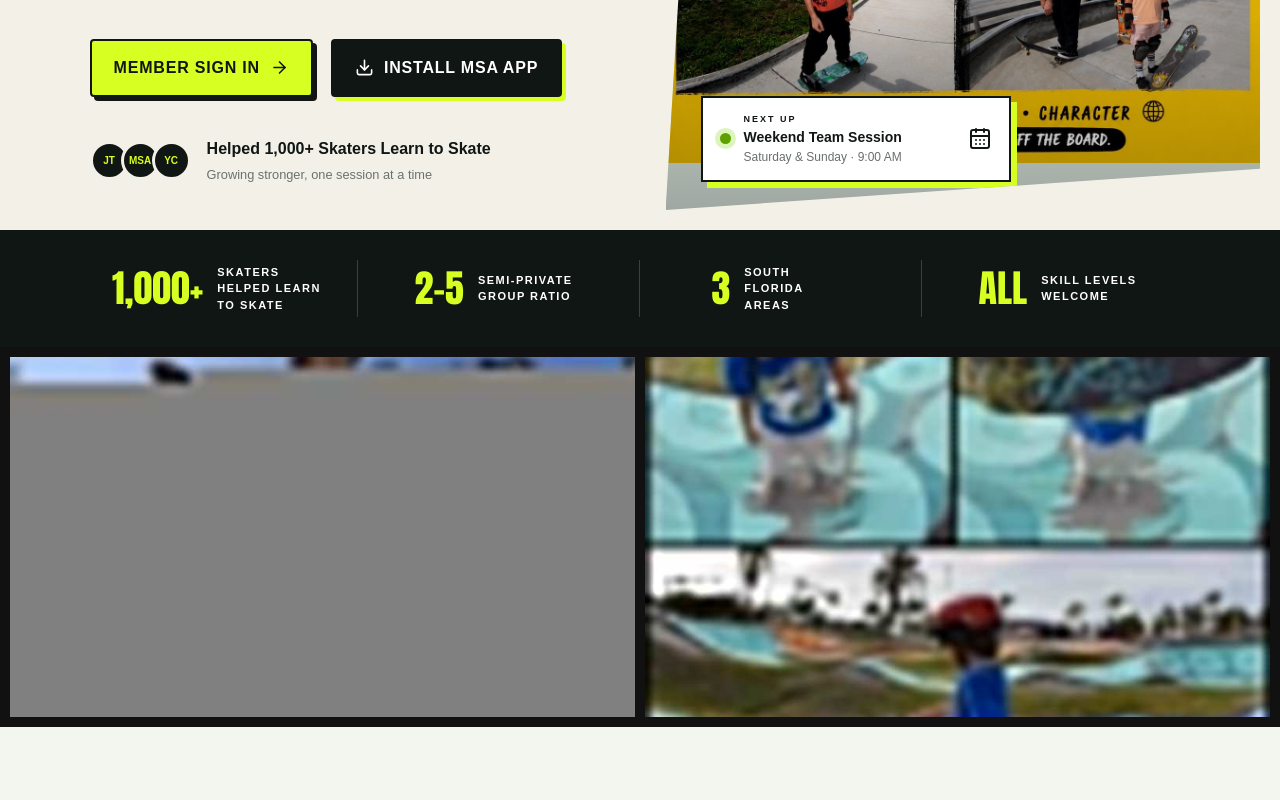
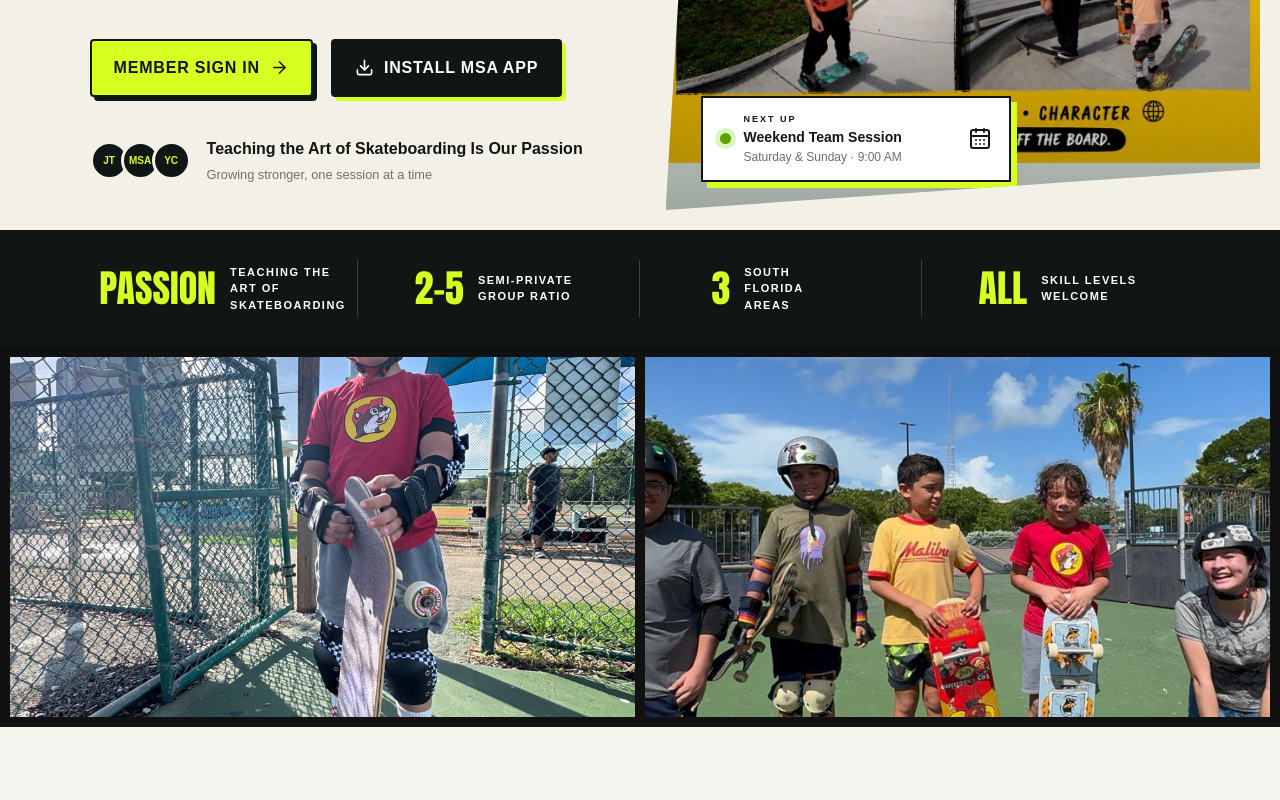
Before and after one commit to yointcounty/msa-dashboard, a Next.js app: page / in a window 1280 px wide. Shown: the part 580-1380 px from the top of the page. Built offline with nearby package versions, Linux system fonts and the light colour scheme; no server answers.

Commit message:
Refine homepage copy and replace low-quality photos

```diff
--- a/app/page.tsx
+++ b/app/page.tsx
@@ -145,7 +145,7 @@ export default function Home() {
             <em>ALL HERE.</em>
           </h1>
           <p className="hero-lede">
-            A private home for enrolled MSA skaters and Rad Families to follow
+            A private home for enrolled MSA skaters and families to follow
             tricks, coach updates, milestones, and upcoming sessions.
           </p>
           <div className="hero-actions">
@@ -165,7 +165,7 @@ export default function Home() {
               <span>YC</span>
             </div>
             <p>
-              <b>Helped 1,000+ Skaters Learn to Skate</b>
+              <b>Teaching the Art of Skateboarding Is Our Passion</b>
               <small>Growing stronger, one session at a time</small>
             </p>
           </div>
@@ -202,8 +202,8 @@ export default function Home() {
 
       <section className="proof-strip" aria-label="Academy highlights">
         <div>
-          <strong>1,000+</strong>
-          <span>SKATERS HELPED LEARN TO SKATE</span>
+          <strong>PASSION</strong>
+          <span>TEACHING THE ART OF SKATEBOARDING</span>
         </div>
         <div>
           <strong>2–5</strong>
@@ -231,8 +231,8 @@ export default function Home() {
       >
         <div style={{ position: "relative", minHeight: 360, overflow: "hidden" }}>
           <Image
-            src="/images/msa-home-1.jpg"
-            alt="Miami Skate Academy skater practicing at the skatepark"
+            src="/images/msa-real-login.jpg"
+            alt="Miami Skate Academy skater at the skatepark"
             fill
             sizes="(max-width: 700px) 50vw, 50vw"
             style={{ objectFit: "cover" }}
@@ -240,8 +240,8 @@ export default function Home() {
         </div>
         <div style={{ position: "relative", minHeight: 360, overflow: "hidden" }}>
           <Image
-            src="/images/msa-home-2.jpg"
-            alt="Young Miami Skate Academy skater with skateboard"
+            src="/images/msa-real-family.jpg"
+            alt="Miami Skate Academy skaters together at the skatepark"
             fill
             sizes="(max-width: 700px) 50vw, 50vw"
             style={{ objectFit: "cover" }}
@@ -396,7 +396,7 @@ export default function Home() {
         </div>
         <div className="family-copy">
           <p className="eyebrow">
-            <span /> Built for Rad Moms, Rad Dads &amp; Rad Families
+            <span /> Built for busy families
           </p>
           <h2>
             YOUR SKATER’S
@@ -405,8 +405,8 @@ export default function Home() {
           </h2>
           <p>
             The MSA Parent Portal keeps the details close and the progress
-            clear, so every Rad Family can spend less time chasing updates and
-            more time cheering.
+            clear, so every family can spend less time chasing updates and more
+            time cheering.
           </p>
           <ul>
             <li>
@@ -444,10 +444,10 @@ export default function Home() {
       <section className="section faq-section" id="faq">
         <div>
           <p className="eyebrow">
-            <span /> Good to know for every Rad Family
+            <span /> Good to know
           </p>
           <h2>
-            RAD FAMILY
+            FAMILY
             <br />
             <em>QUESTIONS.</em>
           </h2>
```
